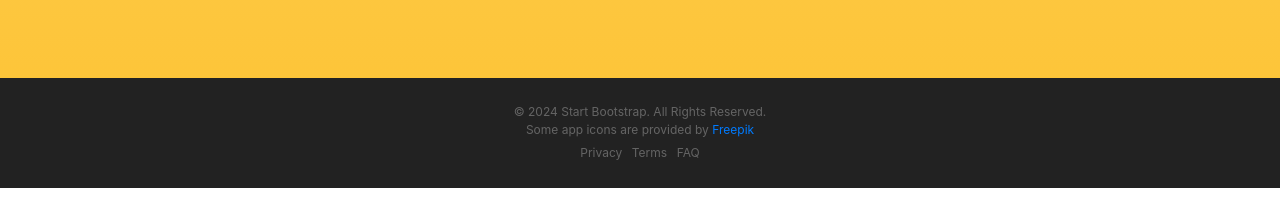
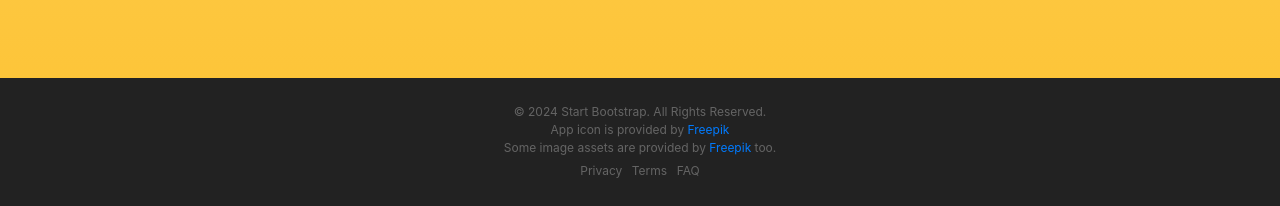
Before and after one commit to guoyingtao/guoyingtao.github.io, a website with bundled scripts: page app/story/index.html in a window 1280 px wide. Shown: the part 3771-3977 px from the top of the page. Built offline with nearby package versions, Linux system fonts and the light colour scheme; a web font is replaced by a local one.

Commit message:
add attribution

```diff
--- a/app/story/index.html
+++ b/app/story/index.html
@@ -191,7 +191,8 @@
     <footer>
       <div class="container">
         <p>&copy; 2024 Start Bootstrap. All Rights Reserved.</p>
-        <p>Some app icons are provided by <a href="https://www.freepik.com/free-vector/hand-drawn-fox-collection_9881918.htm#query=fox&position=0&from_view=search&track=sph&uuid=31348bc4-b78b-459a-9a5b-ab431a23157c">Freepik</a></p>
+        <p>App icon is provided by <a href="https://www.freepik.com/icon/fox_616519#fromView=search&term=fox&track=ais&page=1&position=9&uuid=0045ca8e-6cdc-4aaa-8dc0-2c805eb8388f">Freepik</a></p>
+        <p>Some image assets are provided by <a href="https://www.freepik.com/free-vector/hand-drawn-fox-collection_9881918.htm#query=fox&position=0&from_view=search&track=sph&uuid=31348bc4-b78b-459a-9a5b-ab431a23157c">Freepik</a> too.</p>
         <ul class="list-inline">
           <li class="list-inline-item">
             <a href="#">Privacy</a>
```
